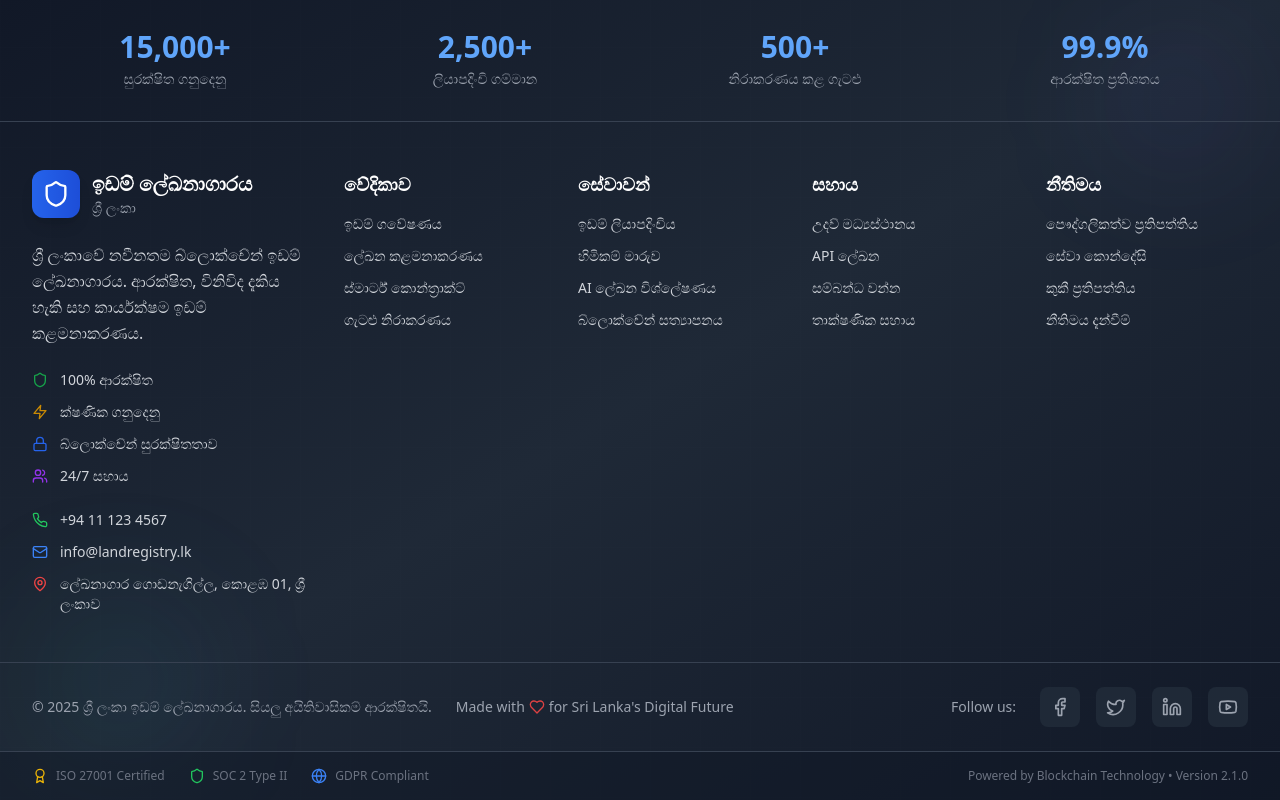
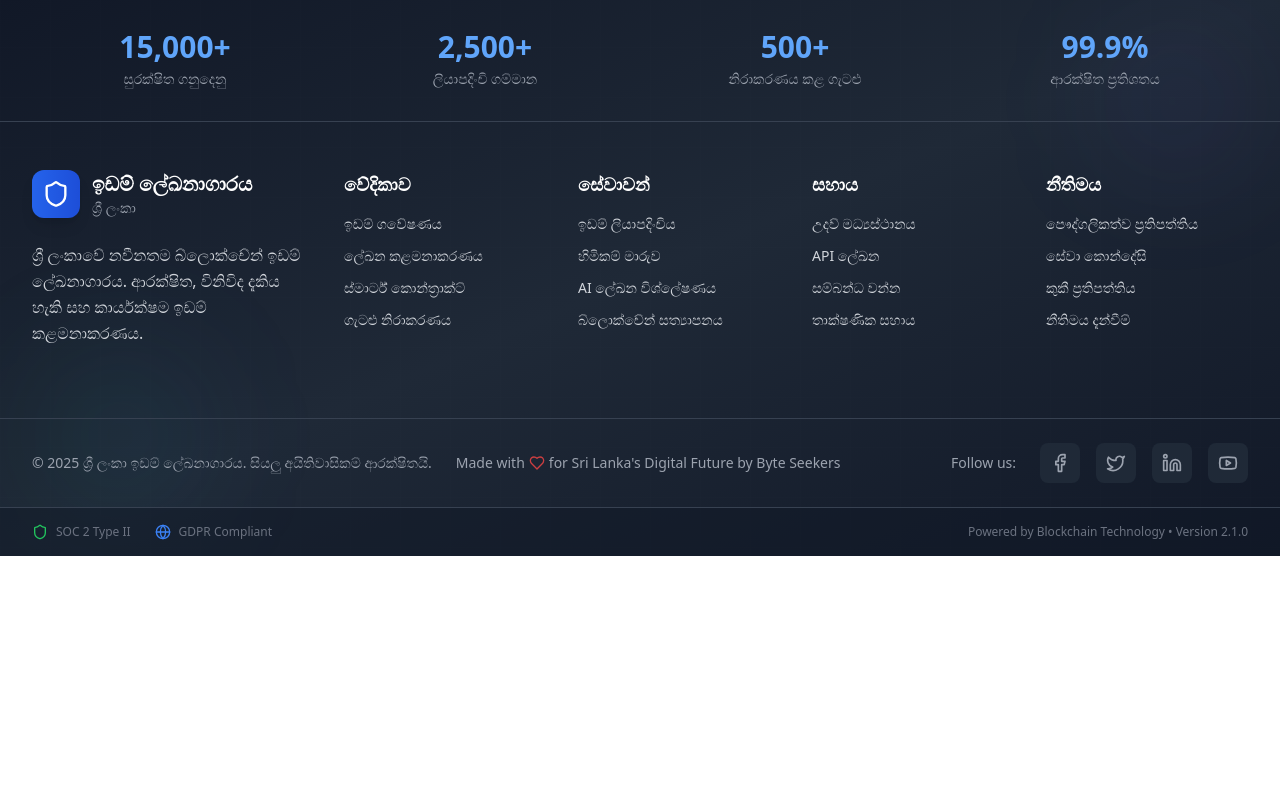
Before and after one commit to iamvirul/iwb25-024-byte-seekers, a React (Vite) app: page /contracts in a window 1280 px wide. Shown: the part 868-1668 px from the top of the page. After the commit the page ends 1424 px from the top, so only its background shows below. Built offline with nearby package versions, Linux system fonts and the light colour scheme.

Commit message:
Refactor Footer component: remove unused imports, clean up feature and contact info sections, and update footer text

```diff
--- a/src/components/layout/Footer.tsx
+++ b/src/components/layout/Footer.tsx
@@ -1,4 +1,3 @@
-import React from 'react';
 import { Link } from 'react-router-dom';
 import { motion } from 'framer-motion';
 import {
@@ -16,7 +15,6 @@ import {
   Lock,
   Zap,
   Users,
-  FileText,
   Award,
   ExternalLink
 } from 'lucide-react';
@@ -139,35 +137,6 @@ const Footer = () => {
                 ශ්‍රී ලංකාවේ නවීනතම බ්ලොක්චේන් ඉඩම් ලේඛනාගාරය.
                 ආරක්ෂිත, විනිවිද දැකිය හැකි සහ කාර්යක්ෂම ඉඩම් කළමනාකරණය.
               </p>
-
-              {/* Features */}
-              <div className="space-y-3 mb-6">
-                {features.map((feature, index) => {
-                  const Icon = feature.icon;
-                  return (
-                    <div key={index} className="flex items-center text-sm">
-                      <Icon className={`w-4 h-4 mr-3 ${feature.color}`} />
-                      <span className="text-gray-300">{feature.text}</span>
-                    </div>
-                  );
-                })}
-              </div>
-
-              {/* Contact Info */}
-              <div className="space-y-3">
-                <div className="flex items-center text-sm text-gray-300">
-                  <Phone className="w-4 h-4 mr-3 text-green-500" />
-                  <span>+94 11 123 4567</span>
-                </div>
-                <div className="flex items-center text-sm text-gray-300">
-                  <Mail className="w-4 h-4 mr-3 text-blue-500" />
-                  <span>info@landregistry.lk</span>
-                </div>
-                <div className="flex items-start text-sm text-gray-300">
-                  <MapPin className="w-4 h-4 mr-3 mt-0.5 text-red-500 flex-shrink-0" />
-                  <span>ලේඛනාගාර ගොඩනැගිල්ල, කොළඹ 01, ශ්‍රී ලංකාව</span>
-                </div>
-              </div>
             </motion.div>
 
             {/* Links Sections */}
@@ -277,7 +246,7 @@ const Footer = () => {
                 <div className="flex items-center">
                   <span>Made with</span>
                   <Heart className="w-4 h-4 mx-1 text-red-500 animate-pulse" />
-                  <span>for Sri Lanka's Digital Future</span>
+                  <span>for Sri Lanka's Digital Future by Byte Seekers</span>
                 </div>
               </div>
 
@@ -316,10 +285,6 @@ const Footer = () => {
             >
               <div className="flex items-center space-x-6 text-xs text-gray-500">
                 <div className="flex items-center">
-                  <Award className="w-4 h-4 mr-2 text-yellow-500" />
-                  <span>ISO 27001 Certified</span>
-                </div>
-                <div className="flex items-center">
                   <Shield className="w-4 h-4 mr-2 text-green-500" />
                   <span>SOC 2 Type II</span>
                 </div>
@@ -328,7 +293,6 @@ const Footer = () => {
                   <span>GDPR Compliant</span>
                 </div>
               </div>
-
               <div className="text-xs text-gray-500">
                 <span>Powered by Blockchain Technology • Version 2.1.0</span>
               </div>
```
